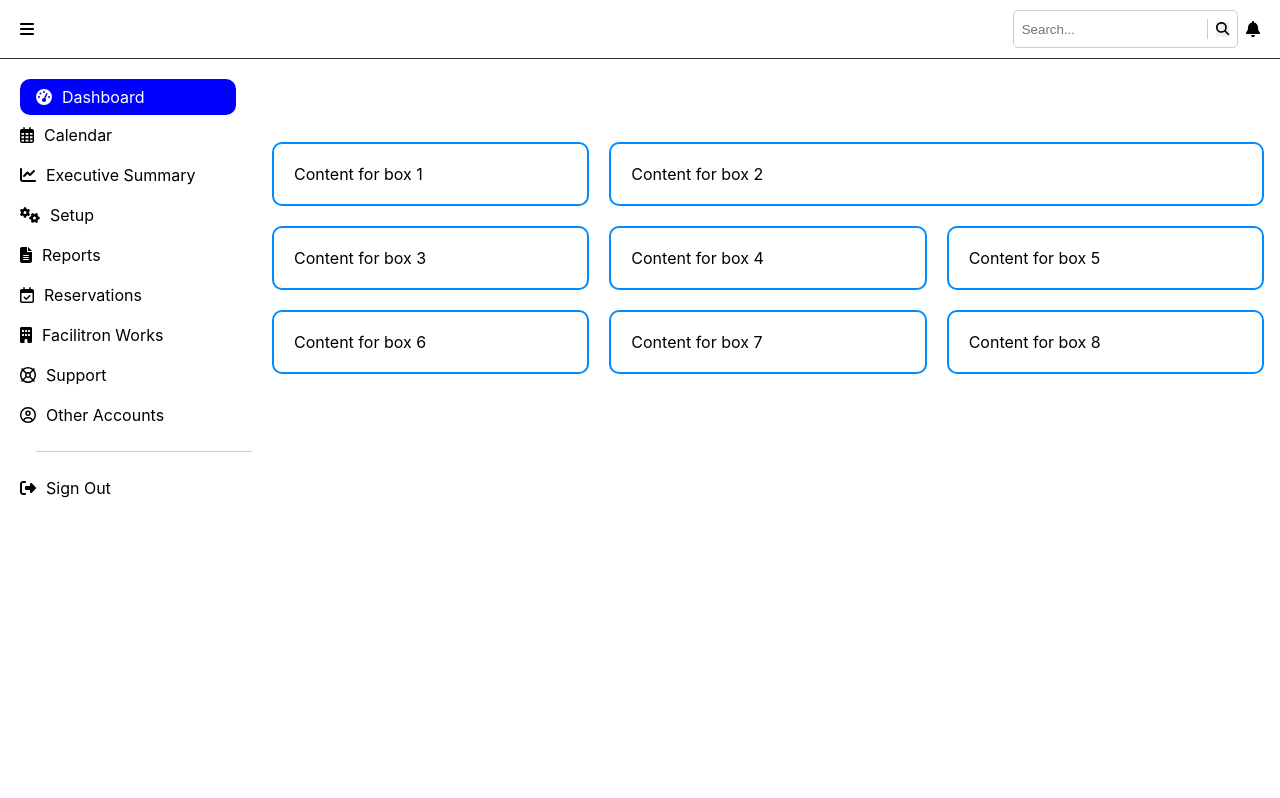
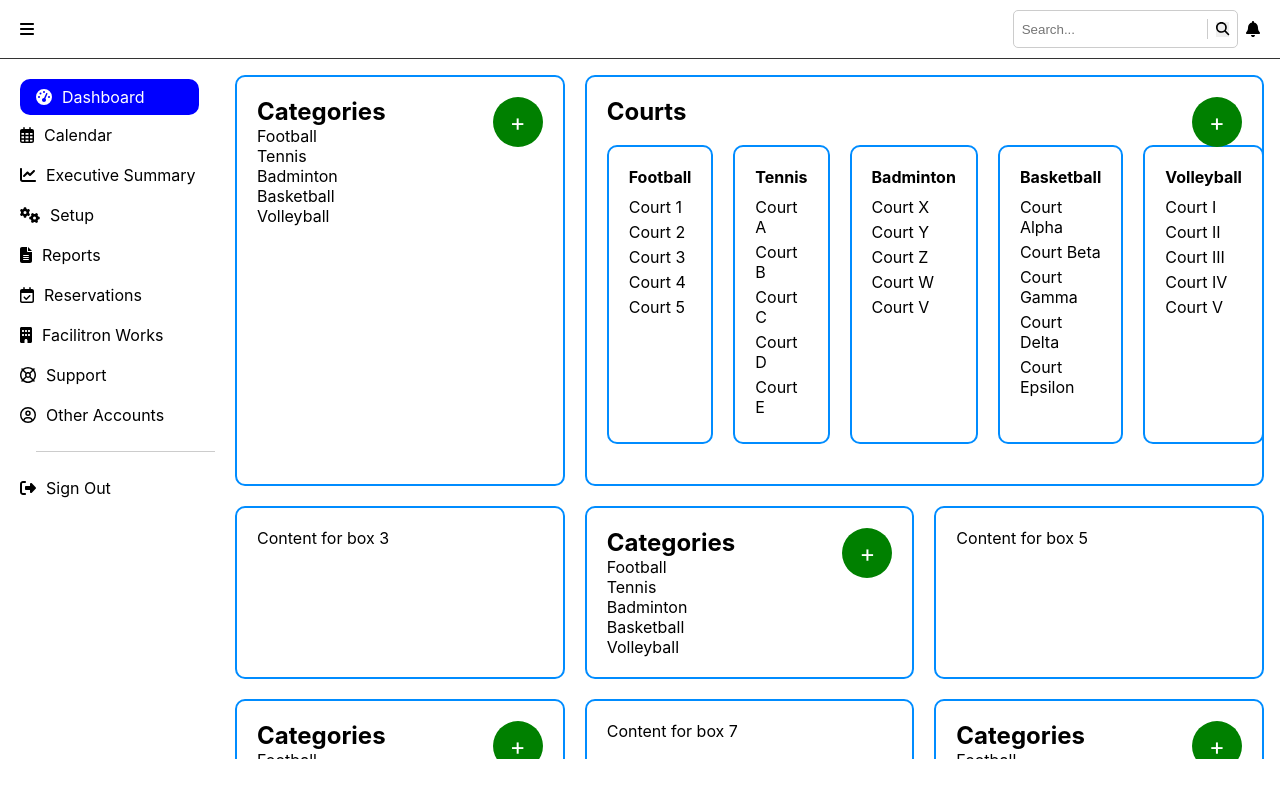
Before and after one commit to VinhTruong247/Private-Facility-Booking-App, a React (Create React App) app: page /manage in a window 1280 px wide. Shown: the top 798 px of the page. Built offline with nearby package versions, Linux system fonts and the light colour scheme.

Commit message:
add Categories and Court
jsx and scss included. outline only with basic buttons. Courts having list for every sport category

```diff
--- /dev/null
+++ b/src/components/Manage/Dashboard/Categories/Categories.jsx
@@ -0,0 +1,45 @@
+import React, { useState } from 'react';
+import "./Categories.scss";
+
+export default function Categories() {
+  const [showPopup, setShowPopup] = useState(false);
+
+  const togglePopup = () => {
+    setShowPopup(!showPopup);
+  };
+
+  const handleConfirm = () => {
+    // Handle form submission or other actions here
+    togglePopup();
+  };
+
+  const handleCancel = () => {
+    togglePopup();
+  };
+
+  return (
+    <div className="category-section">
+      <h2>Categories</h2>
+      <div>Football</div>
+      <div>Tennis</div>
+      <div>Badminton</div>
+      <div>Basketball</div>
+      <div>Volleyball</div>
+      <div className="add-button" onClick={togglePopup}>+</div>
+      {showPopup && (
+        <div className="modal">
+          <div className="popup-box">
+            <h2>Add Category</h2>
+            <form>
+              <input type="text" placeholder="Category Name" />
+              <div className="button-container">
+                <button className="confirm-button" type="button" onClick={handleConfirm}>Confirm</button>
+                <button className="cancel-button" type="button" onClick={handleCancel}>Cancel</button>
+              </div>
+            </form>
+          </div>
+        </div>
+      )}
+    </div>
+  );
+}
--- /dev/null
+++ b/src/components/Manage/Dashboard/Categories/Categories.scss
@@ -0,0 +1,82 @@
+.category-section {
+    position: relative;
+
+    .add-button {
+      position: absolute;
+      right: 0;
+      // top:0;
+      width: 50px;
+      height: 50px;
+      background-color: green;
+      color: white;
+      font-size: 24px;
+      display: flex;
+      justify-content: center;
+      align-items: center;
+      border-radius: 50%;
+      cursor: pointer;
+    }
+  }
+
+  .modal {
+    position: fixed;
+    top: 0;
+    left: 0;
+    width: 100%;
+    height: 100%;
+    background-color: rgba(0, 0, 0, 0.5);
+    z-index: 999;
+    display: flex;
+    justify-content: center;
+    align-items: center;
+  }
+
+  .popup-box {
+    background-color: white;
+    padding: 20px;
+    border-radius: 5px;
+    z-index: 1000;
+  }
+
+  .popup-box h2 {
+    margin-bottom: 20px;
+  }
+
+  .popup-box form {
+    display: flex;
+    flex-direction: column;
+  }
+
+  .popup-box input {
+    margin-bottom: 10px;
+    padding: 8px;
+    border: 1px solid #ccc;
+    border-radius: 5px;
+  }
+
+  .popup-box button {
+    padding: 8px 16px;
+    border-radius: 5px;
+    cursor: pointer;
+    margin-top: 10px;
+  }
+
+  .confirm-button {
+    background-color: green;
+    color: white;
+    border: none;
+  }
+
+  .confirm-button:hover {
+    background-color: darkgreen;
+  }
+
+  .cancel-button {
+    background-color: red;
+    color: white;
+    border: none;
+  }
+
+  .cancel-button:hover {
+    background-color: darkred;
+  }
--- /dev/null
+++ b/src/components/Manage/Dashboard/Courts/Courts.jsx
@@ -0,0 +1,77 @@
+import React, { useState } from 'react';
+import "./Courts.scss";
+
+export default function Courts() {
+  const [showPopup, setShowPopup] = useState(false);
+
+  const togglePopup = () => {
+    setShowPopup(!showPopup);
+  };
+
+  const handleConfirm = () => {
+    // Handle form submission or other actions here
+    togglePopup();
+  };
+
+  const handleCancel = () => {
+    togglePopup();
+  };
+
+  // Sample data for demonstration
+  const categories = [
+    {
+      name: "Football",
+      courts: ["Court 1", "Court 2", "Court 3", "Court 4", "Court 5"]
+    },
+    {
+      name: "Tennis",
+      courts: ["Court A", "Court B", "Court C", "Court D", "Court E"]
+    },
+    {
+      name: "Badminton",
+      courts: ["Court X", "Court Y", "Court Z", "Court W", "Court V"]
+    },
+    {
+      name: "Basketball",
+      courts: ["Court Alpha", "Court Beta", "Court Gamma", "Court Delta", "Court Epsilon"]
+    },
+    {
+      name: "Volleyball",
+      courts: ["Court I", "Court II", "Court III", "Court IV", "Court V"]
+    }
+  ];
+
+  return (
+    <div className="courts-section">
+      <div className="label-container">
+        <h2>Courts</h2>
+      </div>
+      <div className="categories-container">
+        {categories.map(category => (
+          <div key={category.name} className="sport-box">
+            <h4>{category.name}</h4>
+            {category.courts.map(court => (
+              <div key={court} className="court">{court}</div>
+            ))}
+          </div>
+        ))}
+      </div>
+      <div className="add-button" onClick={togglePopup}>+</div>
+      {showPopup && (
+        <div className="modal">
+          <div className="popup-box">
+            <h2>Add Courts</h2>
+            <form>
+              <input type="text" placeholder="Courts Name" />
+              <input type="text" placeholder="Courts Categories" />
+              <div className="button-container">
+                <button className="confirm-button" type="button" onClick={handleConfirm}>Confirm</button>
+                <button className="cancel-button" type="button" onClick={handleCancel}>Cancel</button>
+              </div>
+            </form>
+          </div>
+        </div>
+      )}
+    </div>
+  );
+}
--- /dev/null
+++ b/src/components/Manage/Dashboard/Courts/Courts.scss
@@ -0,0 +1,113 @@
+
+.courts-section {
+  position: relative;
+}
+
+.label-container {
+  position: absolute;
+  top: 0;
+  left: 0;
+}
+
+.categories-container {
+  padding-top: 3rem; /* Adjust as needed to provide space for the label */
+
+  display: flex;
+}
+
+.sport-box {
+  border: 2px solid #008cff;
+  border-radius: 10px;
+  padding: 20px;
+  margin-right: 20px;
+  margin-bottom: 20px;
+  flex: 1;
+}
+
+.sport-box h4 {
+  margin-bottom: 10px;
+}
+
+.court {
+  margin-bottom: 5px;
+}
+
+.add-button {
+  position: absolute;
+  right: 0;
+  top:0;
+  width: 50px;
+  height: 50px;
+  background-color: green;
+  color: white;
+  font-size: 24px;
+  display: flex;
+  justify-content: center;
+  align-items: center;
+  border-radius: 50%;
+  cursor: pointer;
+}
+
+.modal {
+  position: fixed;
+  top: 0;
+  left: 0;
+  width: 100%;
+  height: 100%;
+  background-color: rgba(0, 0, 0, 0.5);
+  z-index: 999;
+  display: flex;
+  justify-content: center;
+  align-items: center;
+}
+
+.popup-box {
+  background-color: white;
+  padding: 20px;
+  border-radius: 5px;
+  z-index: 1000;
+}
+
+.popup-box h2 {
+  margin-bottom: 20px;
+}
+
+.popup-box form {
+  display: flex;
+  flex-direction: column;
+}
+
+.popup-box input {
+  margin-bottom: 10px;
+  padding: 8px;
+  border: 1px solid #ccc;
+  border-radius: 5px;
+  margin: 10px;
+}
+
+.popup-box button {
+  padding: 8px 16px;
+  border-radius: 5px;
+  cursor: pointer;
+  margin-top: 10px;
+}
+
+.confirm-button {
+  background-color: green;
+  color: white;
+  border: none;
+}
+
+.confirm-button:hover {
+  background-color: darkgreen;
+}
+
+.cancel-button {
+  background-color: red;
+  color: white;
+  border: none;
+}
+
+.cancel-button:hover {
+  background-color: darkred;
+}
--- a/src/components/Manage/Dashboard/Dashboard.scss
+++ b/src/components/Manage/Dashboard/Dashboard.scss
@@ -3,8 +3,8 @@
   grid-template-columns: repeat(3, 1fr);
   gap: 20px; // Adjust the gap as needed
   width: 100%;
+  padding: 1rem;
   height: 100%;
-    padding: 1rem;
 
   // Style for each box
   .box {
@@ -27,14 +27,8 @@
 
     // Adjust row styling as needed
   }
+
+  // Make the dashboard-page scrollable if it gets too long
+  overflow-y: auto;
+  max-height: calc(100vh - 100px); // Adjust as needed
 }
-  .dashboard-container {
-    display: flex;
-  }
-
-  .line {
-    width: 100%;
-    height: 1px;
-    background-color: #ccc;
-    margin: 1rem;
-  }
--- a/src/components/Manage/Dashboard/DashboardPage.jsx
+++ b/src/components/Manage/Dashboard/DashboardPage.jsx
@@ -1,18 +1,20 @@
 import React, { useState } from "react";
 import "./Dashboard.scss";
+import Categories from "./Categories/Categories";
+import Courts from "./Courts/Courts";
 
 function DashboardPage() {
  return (
     <div className="dashboard-container">
       <div className="dashboard-page">
-        <div className="box box-1">Content for box 1</div>
-        <div className="box box-2">Content for box 2</div>
+        <div className="box box-1"><Categories/></div>
+        <div className="box box-2"><Courts/></div>
         <div className="box box-3">Content for box 3</div>
-        <div className="box box-4">Content for box 4</div>
+        <div className="box box-4"><Categories/></div>
         <div className="box box-5">Content for box 5</div>
-        <div className="box box-6">Content for box 6</div>
+        <div className="box box-6"><Categories/></div>
         <div className="box box-7">Content for box 7</div>
-        <div className="box box-8">Content for box 8</div>
+        <div className="box box-8"><Categories/></div>
       </div>
     </div>
   );
--- a/src/components/Manage/Manage.jsx
+++ b/src/components/Manage/Manage.jsx
@@ -17,6 +17,7 @@ import {
   faLifeRing as farLifeRing,
 } from "@fortawesome/free-regular-svg-icons";
 import "./SideBar.scss";
+import "./Manage.scss"
 
 export default function Manage() {
   const [showSignoutPopup, setShowSignoutPopup] = useState(false);
@@ -54,10 +55,10 @@ export default function Manage() {
           </div>
         </div>
       )}
-      <div style={{ display: "flex", flex: 1 }}>
+      <div style={{ display: "flex", height:"80vh" }}>
         <Sidebar handleSignoutClick={handleSignoutClick} />
-        <div id="page-container" style={{ flex: 1 }}>
-          <div className="body">
+        <div className="page-container" style={{width:"100%"}} >
+          <div className="content-body">
             <Outlet />
           </div>
         </div>
--- /dev/null
+++ b/src/components/Manage/Manage.scss
@@ -0,0 +1,4 @@
+.body {
+    height:fit-content; // Subtracting the height of the TopNavbar
+    overflow-y: auto; // Enable vertical scrolling if content exceeds the available height
+  }
```
Lines whose indentation alone changed are shown as unchanged.
